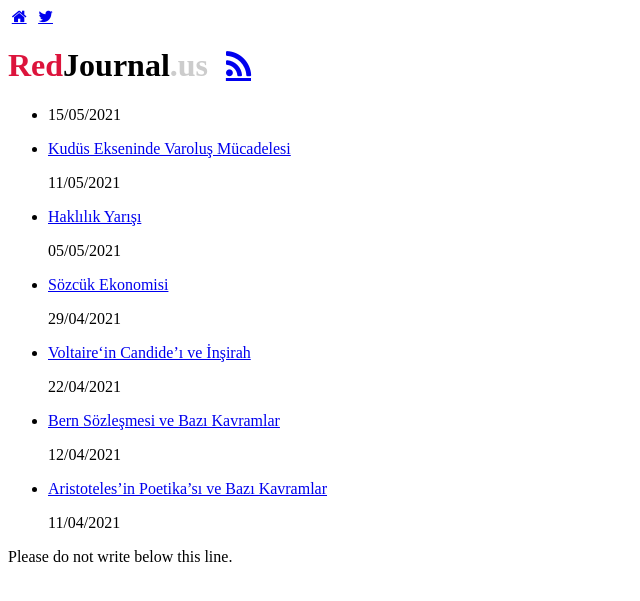
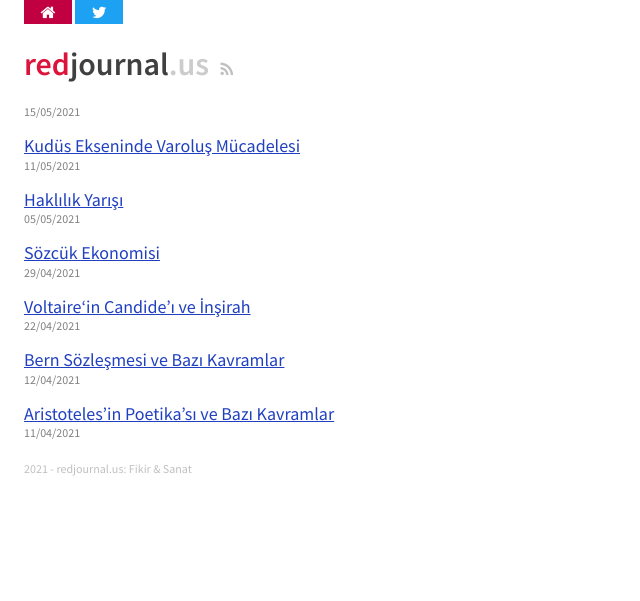
Before and after one commit to erdidemirim/erdidemirim.github.io, a Jekyll site: the page built from index.html, in a window 1280 px wide. Shown: the top 601 px of the page, without its empty margins (0-640 px from the left). Built offline with Jekyll 4.4.1, drawn with Linux system fonts in a browser that asks for light colours.

Commit message:
Add files via upload

```diff
--- a/_layouts/base.html
+++ b/_layouts/base.html
@@ -5,7 +5,7 @@
 		<meta name="viewport" content="width=device-width,initial-scale=1">
 		<title>{{ page.title | smartify }}</title>
 		<link rel="icon" href="{{ site.icon }}">
-		<link rel="stylesheet" href="/omni.css">
+		<link rel="stylesheet" href="/style.css">
 		<link rel="stylesheet" href="/fontello/css/fontello.css">
 		<link rel="stylesheet" href="https://fonts.googleapis.com/css?family=Source+Sans+Pro:400,400i,600&amp;display=swap">
 		{% if page.has_highlighting %}<link rel="stylesheet" href="/syntax-highlighting.css">{% endif %}
@@ -22,6 +22,6 @@
 			<a class="home-link icon-twitter" href="/erdidemir" title="Twitter"></a>
 		</div>
 		{{ content }}
-		<div class="footer">Please do not write below this line.</div>
+		<div class="footer">2021 - redjournal.us: Fikir & Sanat</div>
 	</body>
 </html>
```
